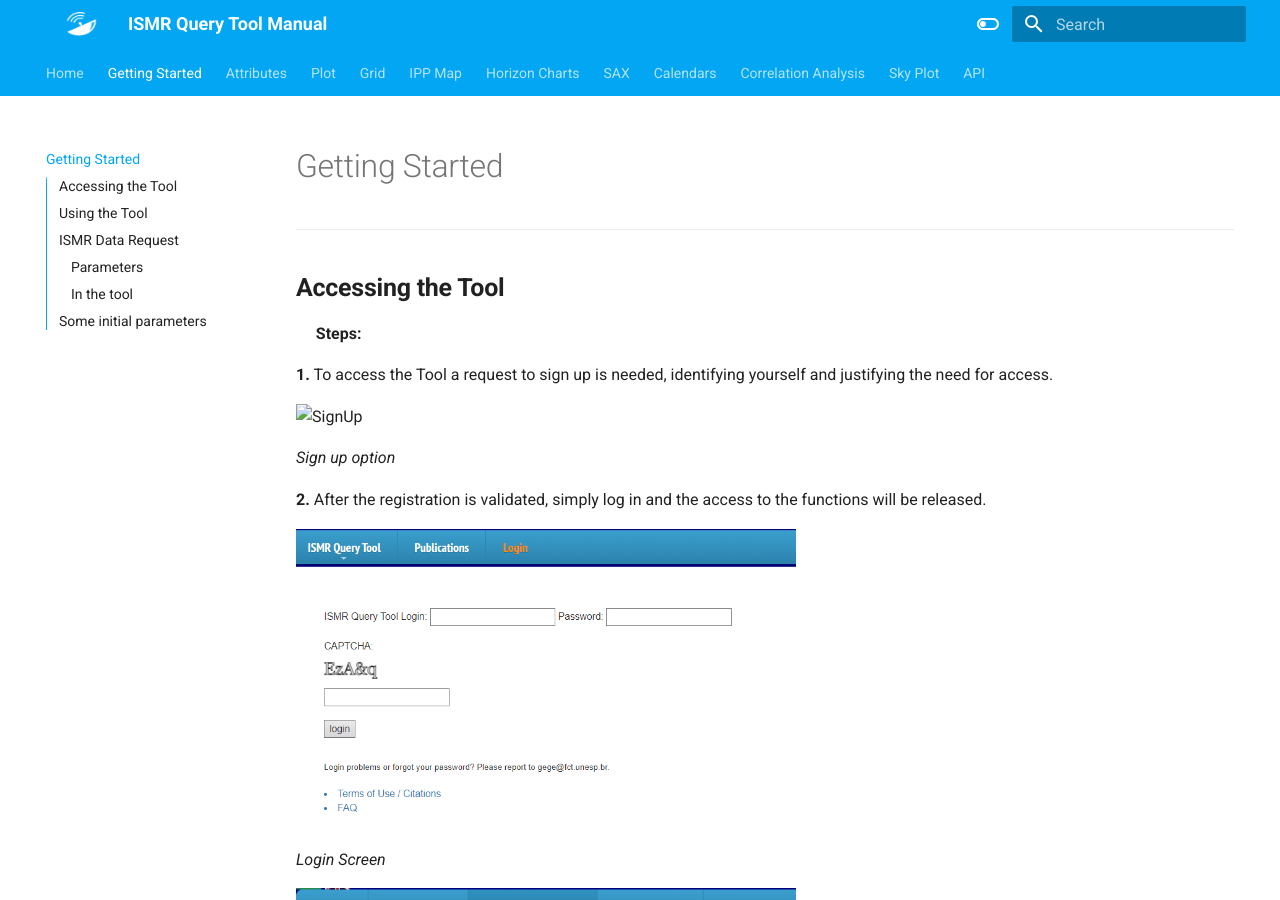
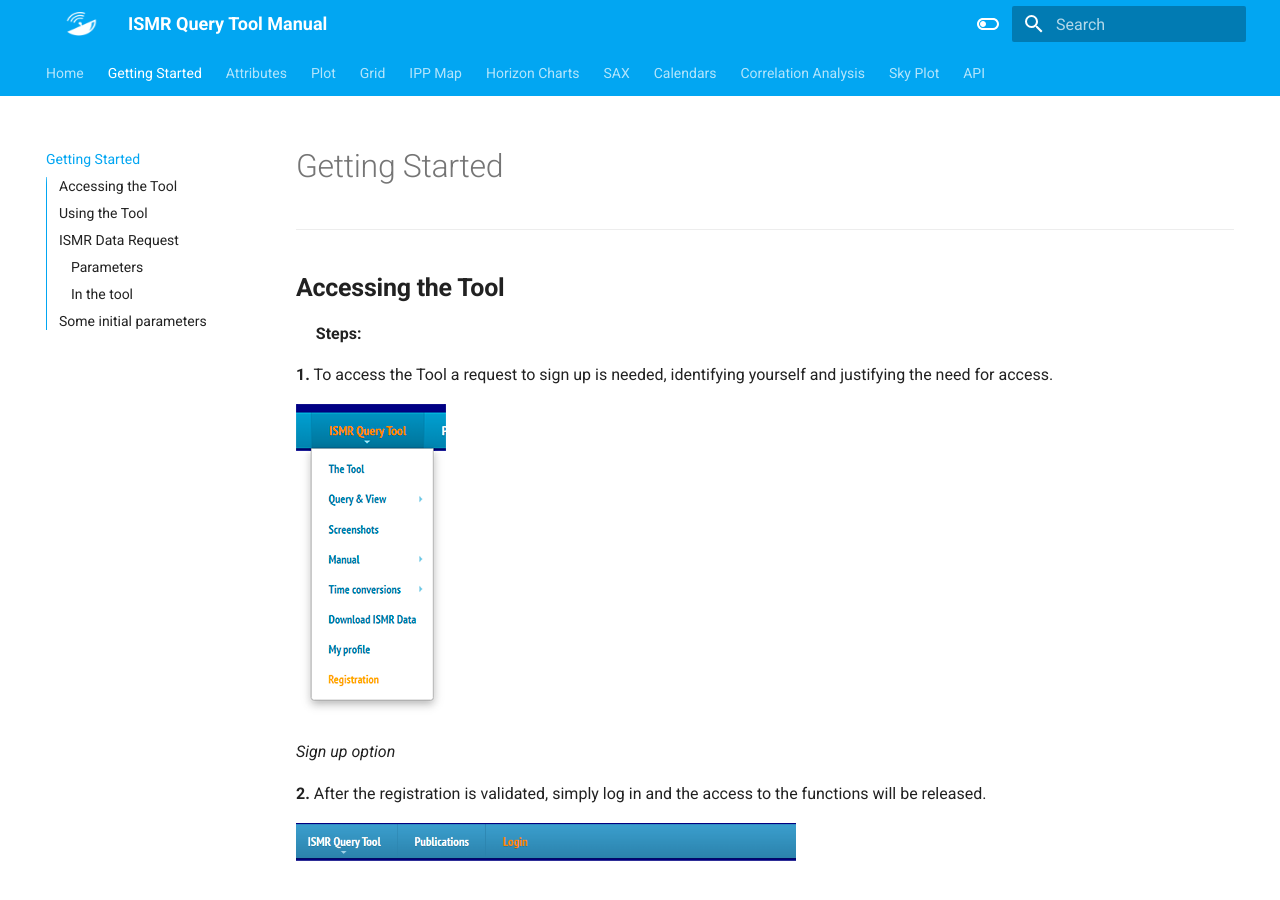
Before and after one commit to terraembytes/ISMRQueryToolManual, an MkDocs documentation site: the page built from docs/gS.md, in a window 1280 px wide and 900 px high. Built offline with MkDocs 1.6.1 and Material for MkDocs 9.7.7, drawn with Linux system fonts in a browser that asks for light colours.

Commit message:
Update gS.md

```diff
--- a/docs/gS.md
+++ b/docs/gS.md
@@ -10,7 +10,7 @@
 
  **1.** To access the Tool a request to sign up is needed, identifying yourself and justifying the need for access.
 
-![SignUp](images/gs/localsignup.png)
+![SignUp](images/gs/localsignup.PNG)
 
 
 *Sign up option*
```
